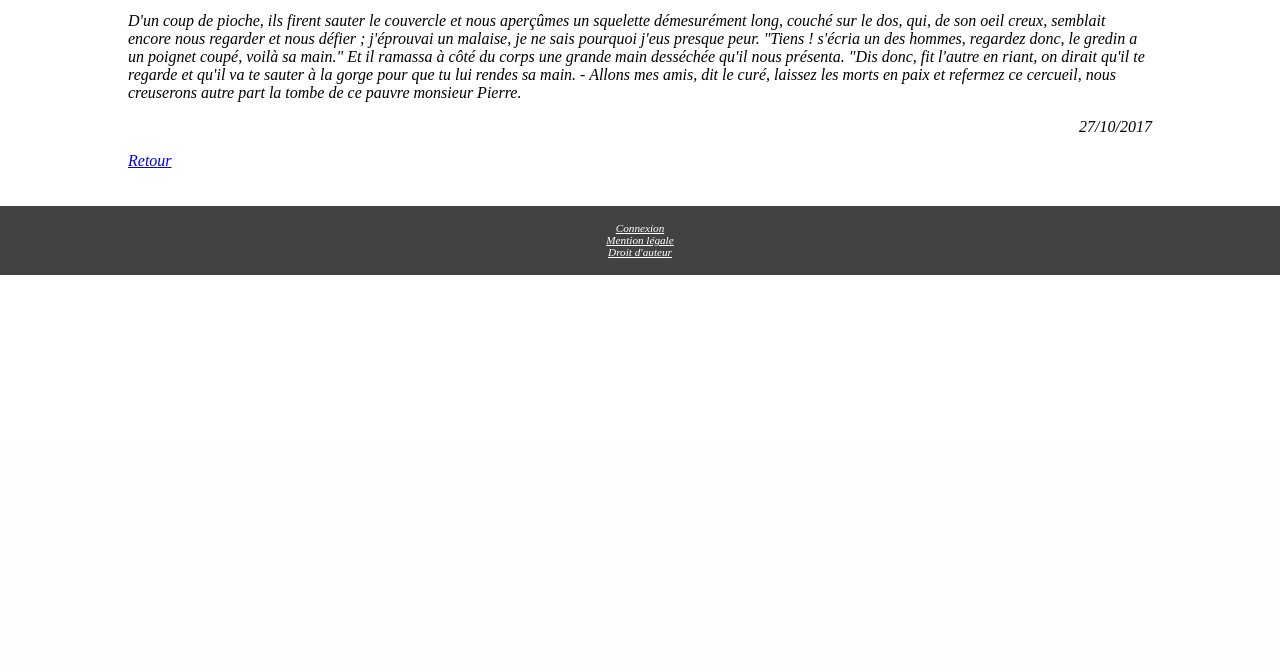
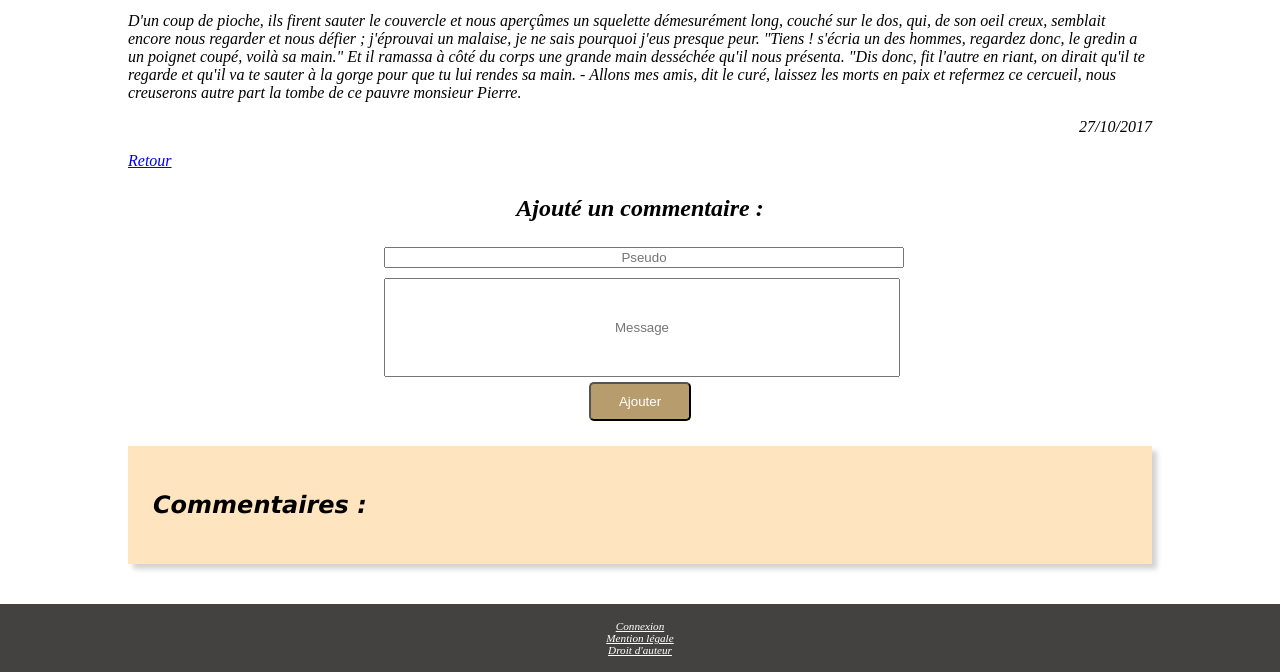
Before and after one commit to Pomadamor/blog_p3, a PHP site: page /index.php?article=11 in a window 1280 px wide. Shown: the part 361-1033 px from the top of the page. Before the commit the page ends 636 px from the top, so only its background shows below. Run offline with PHP 8.4, Linux system fonts and the light colour scheme; data comes from the database, SQL or seed files in the repository.

Commit message:
Mise en place de la page article unique.

```diff
--- a/controller/Controller.php
+++ b/controller/Controller.php
@@ -44,6 +44,19 @@
       return $html;
   }
 
+  public function articleAdmin(){
+      ob_start();
+      if(!empty($_SESSION)){
+        include('view/headerAdmin.php');
+        include('view/articleAdmin.php');
+        include('view/footerAdmin.php');
+      }else{
+        echo "vous n'êtes pas connecter";
+      }
+      $html= ob_end_flush();
+      return $html;
+  }
+
   public function errorController(){
     ob_start();
     include('view/error.php');
--- a/index.php
+++ b/index.php
@@ -25,6 +25,10 @@
   $controller->connexionController($_GET['connexion']);
 }
 
+elseif(isset($_GET['articleAdmin'])){
+  $controller->articleAdmin($_GET['articleAdmin']);
+}
+
 elseif(isset($_GET['login'])){
   ControllerLogin::getLogin();
 }
--- a/static/style.css
+++ b/static/style.css
@@ -189,3 +189,47 @@
 .submitBillet:hover{
   color:lightgray;
 }
+
+/*************Page Article seul****************/
+.containerComment{
+  margin-bottom: 20px;
+  background: rgba(255, 153, 0, 0.25);
+  box-shadow: 5px 5px 5px lightgray;
+  font-family: Verdana;
+  padding: 25px;
+}
+
+.comment{
+  border-bottom: solid 1px white;
+  padding-bottom: 25px;
+}
+
+.comment .submitBillet{
+  background: none;
+  font-size: 1.2em;
+  font-weight: bold;
+  color: gray; /* ou transparent je sais plus... */
+  text-align: center;
+}
+
+.submitBillet:hover{
+  color:lightgray;
+}
+
+.formComment{
+  width: 50%;
+  margin: 25px auto;
+  text-align: center;
+}
+
+.formComment input{
+  width: 100%;
+  margin: 5px auto;
+  text-align: center;
+}
+
+.formComment .myButton{
+  width: 20%;
+  float: inherit;
+  margin : 0 auto;
+}
--- a/view/article.php
+++ b/view/article.php
@@ -4,5 +4,32 @@
    <p><?php  echo $articles -> getContent()?></p>
    <p style="text-align:right"><?php  echo $articles -> getDateCreation()?></p>
    <p><a href="index.php">Retour</a></p>
- </div>
+   <div class="formComment">
+     <h2>Ajouté un commentaire :</h2>
+     <form method='post' action='index.php?commentAdd'>
+         <input type='hidden' name='id_article' value='<?php echo $articles->getId(); ?>' />
+         <input type='text' name='pseudo' placeholder='Pseudo'></input><br>
+         <input type='text' name='message' class="messCom" placeholder='Message'></input><br>
+         <input type='submit' class='myButton' value='Ajouter'/>
+     </form>
+   </div>
+   <div class="containerComment">
+     <h2>Commentaires :</h2>
+     <?php foreach ($articles->getComments() as $comment): ?>
+       <div class="comment">
+         <p><?php echo $comment->getContent(); ?></p>
+         <p style="text-align:right"><?php  echo $comment -> getDateCreation()?></p>
+         <?php
+             if($comment->getSignaler()== '0'){
+             ?>
+             <form method="post" action="index.php?signaler">
+               <input type="hidden" name="idComm" value="<?php echo $comment->getId(); ?>"/>
+               <input class="submitBillet" type="submit" value="signaler" title="signaler">
+             </form>
+             <?php
+            }?>
+        </div>
+      <?php endforeach; ?>
+   </div>
+</div>
 <?php include("footer.php"); ?>
--- /dev/null
+++ b/view/articleAdmin.php
@@ -0,0 +1 @@
+plop
--- a/view/headerAdmin.php
+++ b/view/headerAdmin.php
@@ -12,7 +12,7 @@
           <li><a href="index.php?deconnexion">Deconnexion</a></li>
           <li><a href="index.php">Aperçu</a></li>
           <li><a href="index.php?">Commentaires</a></li>
-          <li><a href="index.php?">Articles</a></li>
+          <li><a href="index.php?articleAdmin">Articles</a></li>
           <li><a href="index.php?">Ajouter</a></li>
         </ul>
       </nav>
```
